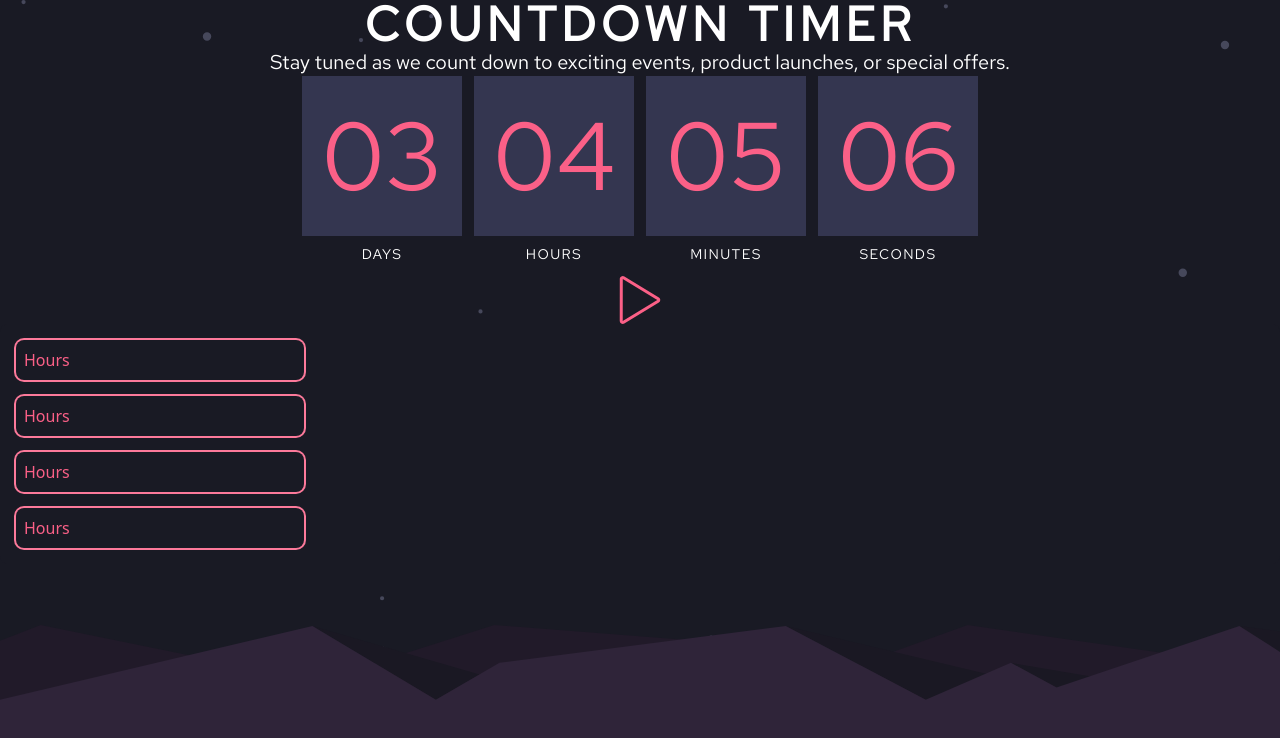
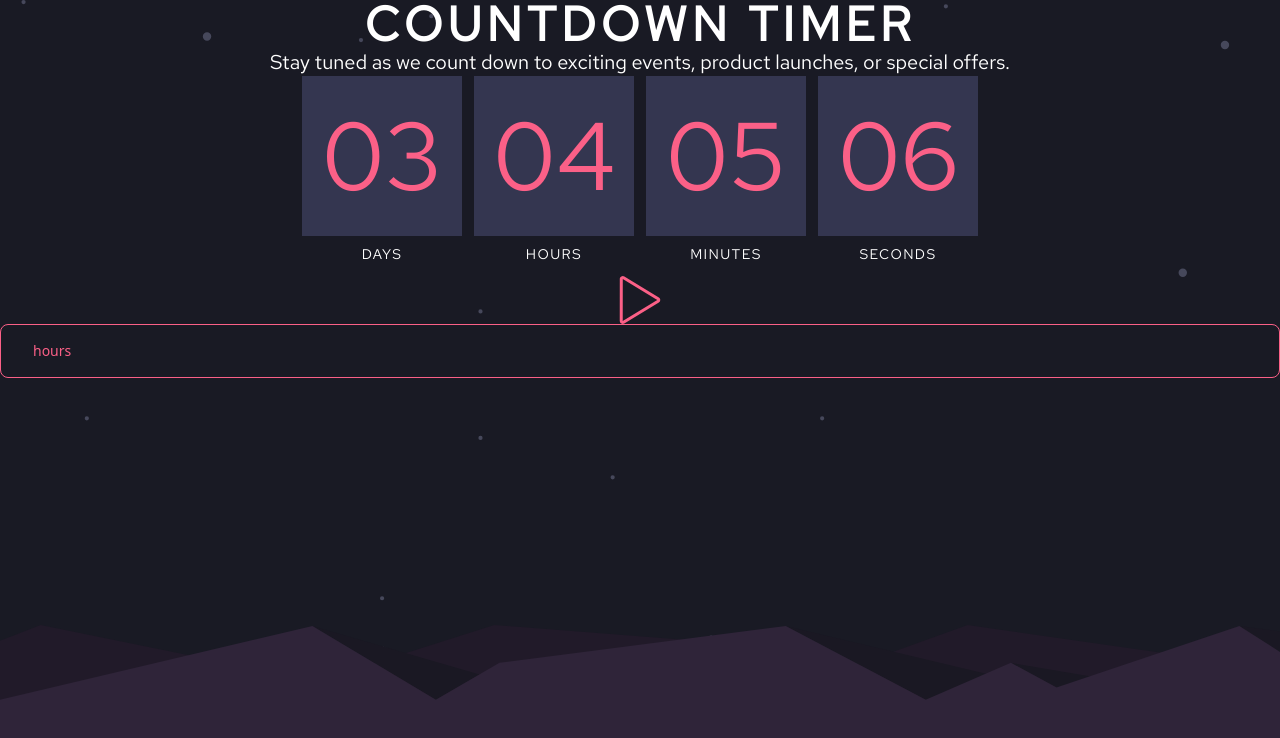
Before and after one commit to ABKodes/countdown-timer, a React (Vite) app: page / in a window 1280 px wide. Shown: the top 738 px of the page. Built offline with nearby package versions, Linux system fonts and the light colour scheme.

Commit message:
fixing the input system

```diff
--- a/src/components/Countdown.jsx
+++ b/src/components/Countdown.jsx
@@ -55,68 +55,11 @@ function Countdown() {
           <RxReload className="hidden" />
         </button>
       </div>
-      <div className="rounded-lg bg-[#191a24] p-4 space-y-4">
-        <div className="relative bg-inherit">
-          <input
-            type="text"
-            id="username"
-            name="username"
-            className="peer h-10 w-72 rounded-lg bg-transparent px-2 text-[#fb6087] placeholder-transparent ring-2 ring-[#FC799A] transition-colors duration-300 focus:border-rose-600 focus:outline-none focus:ring-[#f9154f]"
-            placeholder="Hours"
-          />
-          <label
-            htmlFor="username"
-            className="absolute -top-3 left-0 mx-1 cursor-text bg-inherit px-1 text-[#fb6087] transition-all transition-colors duration-300 peer-placeholder-shown:top-2 peer-placeholder-shown:text-base peer-placeholder-shown:text-[#fb6087] peer-focus:-top-3 peer-focus:text-sm peer-focus:text-[#f9154f]"
-          >
-            Hours
-          </label>
-        </div>
-        <div className="relative bg-inherit">
-          <input
-            type="text"
-            id="username"
-            name="username"
-            className="peer h-10 w-72 rounded-lg bg-transparent px-2 text-[#fb6087] placeholder-transparent ring-2 ring-[#FC799A] transition-colors duration-300 focus:border-rose-600 focus:outline-none focus:ring-[#f9154f]"
-            placeholder="Hours"
-          />
-          <label
-            htmlFor="username"
-            className="absolute -top-3 left-0 mx-1 cursor-text bg-inherit px-1 text-[#fb6087] transition-all transition-colors duration-300 peer-placeholder-shown:top-2 peer-placeholder-shown:text-base peer-placeholder-shown:text-[#fb6087] peer-focus:-top-3 peer-focus:text-sm peer-focus:text-[#f9154f]"
-          >
-            Hours
-          </label>
-        </div>
-        <div className="relative bg-inherit">
-          <input
-            type="text"
-            id="username"
-            name="username"
-            className="peer h-10 w-72 rounded-lg bg-transparent px-2 text-[#fb6087] placeholder-transparent ring-2 ring-[#FC799A] transition-colors duration-300 focus:border-rose-600 focus:outline-none focus:ring-[#f9154f]"
-            placeholder="Hours"
-          />
-          <label
-            htmlFor="username"
-            className="absolute -top-3 left-0 mx-1 cursor-text bg-inherit px-1 text-[#fb6087] transition-all transition-colors duration-300 peer-placeholder-shown:top-2 peer-placeholder-shown:text-base peer-placeholder-shown:text-[#fb6087] peer-focus:-top-3 peer-focus:text-sm peer-focus:text-[#f9154f]"
-          >
-            Hours
-          </label>
-        </div>
-        <div className="relative bg-inherit">
-          <input
-            type="text"
-            id="username"
-            name="username"
-            className="peer h-10 w-72 rounded-lg bg-transparent px-2 text-[#fb6087] placeholder-transparent ring-2 ring-[#FC799A] transition-colors duration-300 focus:border-rose-600 focus:outline-none focus:ring-[#f9154f]"
-            placeholder="Hours"
-          />
-          <label
-            htmlFor="username"
-            className="absolute -top-3 left-0 mx-1 cursor-text bg-inherit px-1 text-[#fb6087] transition-all transition-colors duration-300 peer-placeholder-shown:top-2 peer-placeholder-shown:text-base peer-placeholder-shown:text-[#fb6087] peer-focus:-top-3 peer-focus:text-sm peer-focus:text-[#f9154f]"
-          >
-            Hours
-          </label>
-        </div>
-      </div>
+      <input
+        className="bg-[#191a24] px-8 w-full rounded-lg border border-[#fb6087] py-4 text-sm font-medium placeholder-[#fb6087] focus:border-[#f9154f] focus:outline-none"
+        type="email"
+        placeholder="hours"
+      />
     </>
   );
 }
```
